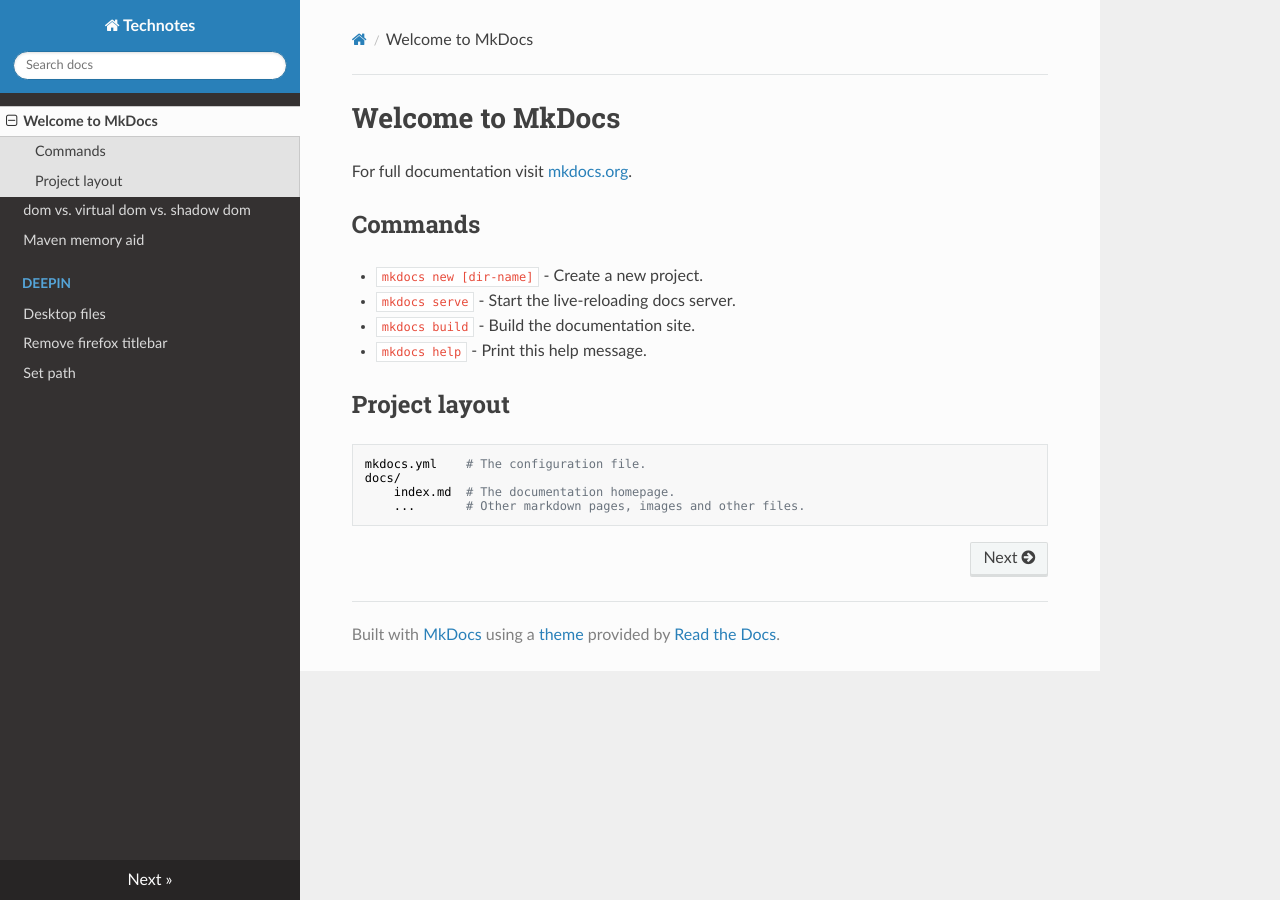
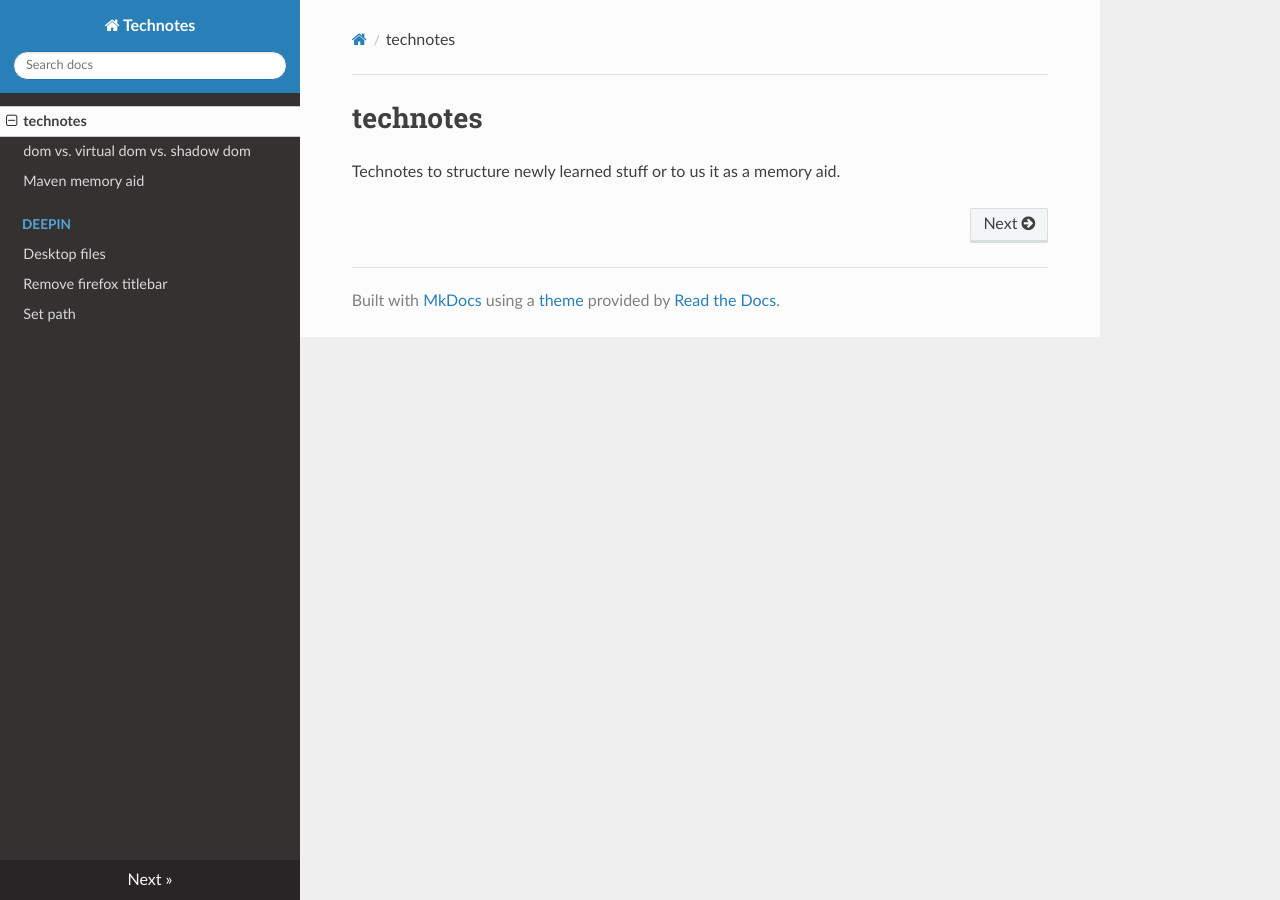
Before and after one commit to organicaudio/useful-code-snippets2, an MkDocs documentation site: the page built from docs/index.md, in a window 1280 px wide. Built offline with MkDocs 1.6.1, drawn with Linux system fonts in a browser that asks for light colours; nearby versions of some CDN libraries.

Commit message:
add index page

```diff
--- a/docs/index.md
+++ b/docs/index.md
@@ -1,17 +1,3 @@
-# Welcome to MkDocs
+# technotes
 
-For full documentation visit [mkdocs.org](http://mkdocs.org).
-
-## Commands
-
-* `mkdocs new [dir-name]` - Create a new project.
-* `mkdocs serve` - Start the live-reloading docs server.
-* `mkdocs build` - Build the documentation site.
-* `mkdocs help` - Print this help message.
-
-## Project layout
-
-    mkdocs.yml    # The configuration file.
-    docs/
-        index.md  # The documentation homepage.
-        ...       # Other markdown pages, images and other files.
+Technotes to structure newly learned stuff or to us it as a memory aid.
```
